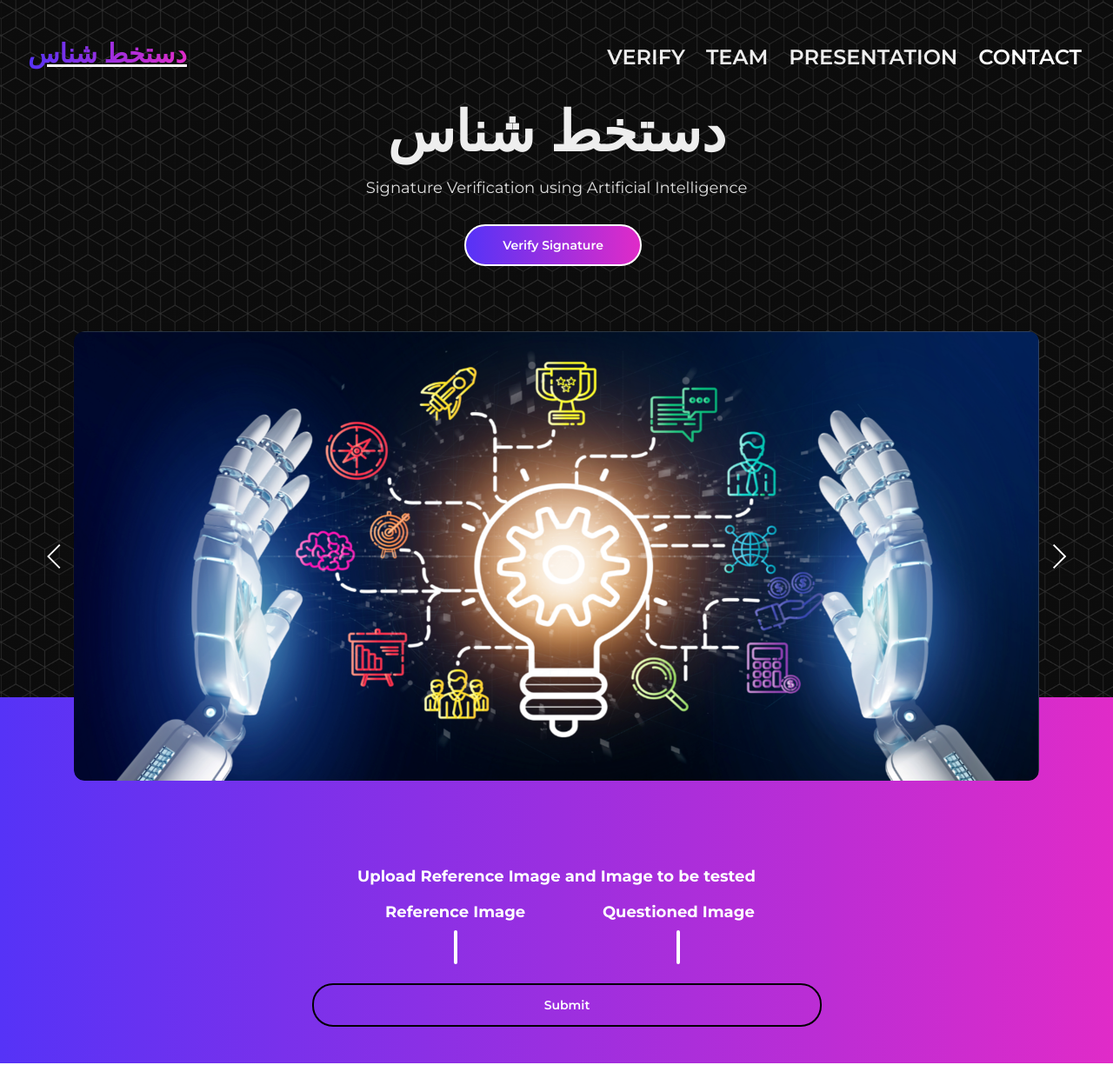
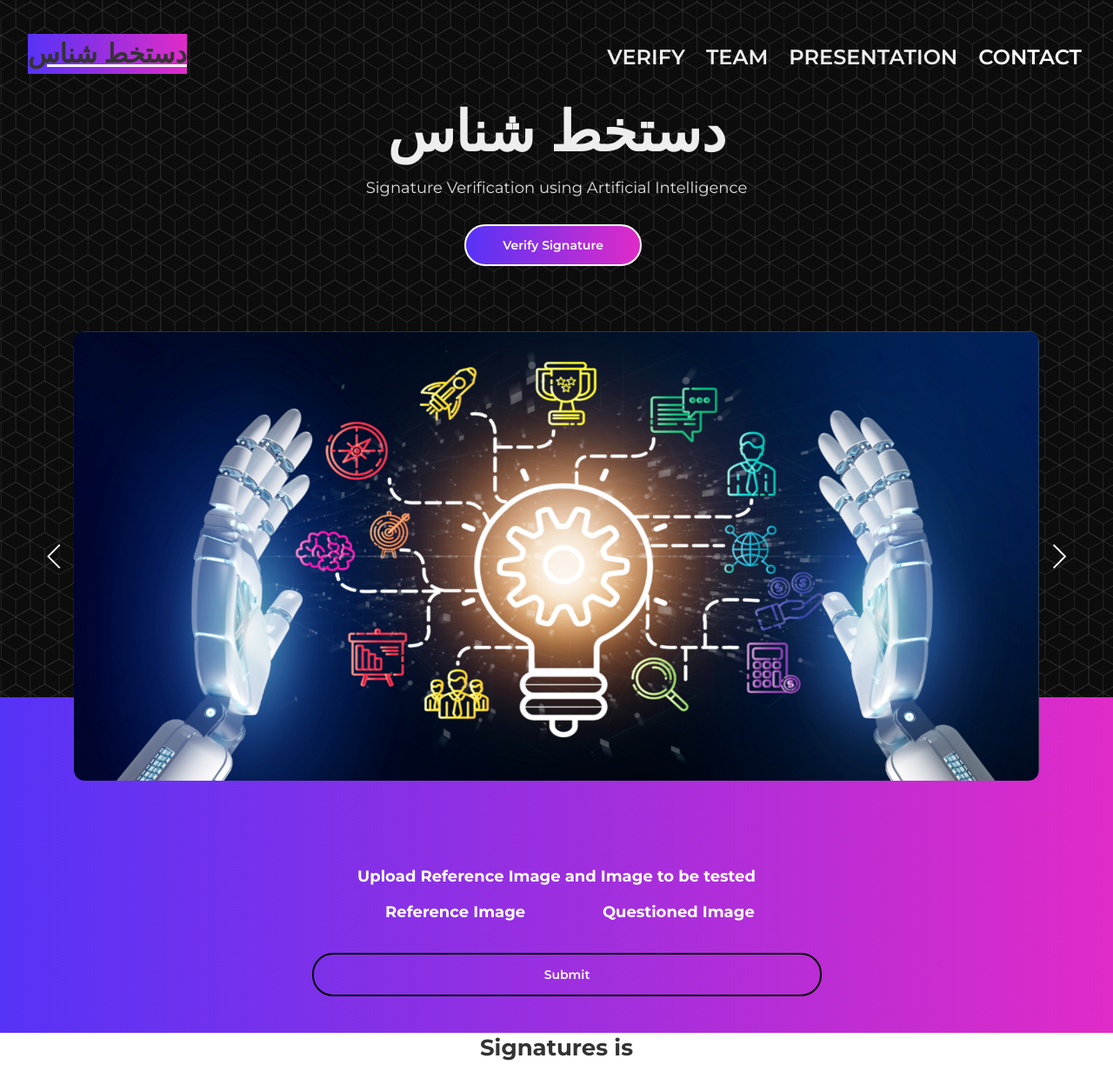
Before and after one commit to talhaanwarch/SignatureVerification, a Django app: template sub_app/templates/home.html in a window 1280 px wide. Shown: the top 1225 px of the page at 87% size. Run offline with Django 3.2, Linux system fonts and the light colour scheme; the template is opened without the code that fills it, so the values that code supplies are empty; some libraries are stand-ins or nearby versions.

Commit message:
frontend

```diff
--- a/sub_app/static/css/styles.css
+++ b/sub_app/static/css/styles.css
@@ -248,27 +248,26 @@
 	color: #000;
 } */
 
-.file {
+.file input {
 	color: transparent;
 	width: 100%;
 }
 
-.file  {
+.file input {
 	background-color: transparent;
 	border: 2px solid white;
 	border-radius: 4px;
 	color: white;
 	cursor: pointer;
 	font-size: 12px;
-	font-weight: bold;
 	outline: none;
-	padding: 10px 0px;
+	padding: 1px 0px;
 	text-transform: uppercase;
 	transition: all 1s ease;
 	width: 100%;
 }
 
-.file:hover {
+.file input {
 	background: #fff;
 	border: 2px solid black;
 	color: #000;
@@ -686,10 +685,10 @@
 
   /* Use the text as a mask for the background. */
   /* This will show the gradient as a text color rather than element bg. */
-  -webkit-background-clip: text;
+  /* -webkit-background-clip: text;
   -webkit-text-fill-color: transparent;
   -moz-background-clip: text;
-  -moz-text-fill-color: transparent;
+  -moz-text-fill-color: transparent; */
 }
 
 .custom-logo:hover {
@@ -704,10 +703,10 @@
 
   /* Use the text as a mask for the background. */
   /* This will show the gradient as a text color rather than element bg. */
-  -webkit-background-clip: text;
+  /* -webkit-background-clip: text;
   -webkit-text-fill-color: transparent;
   -moz-background-clip: text;
-  -moz-text-fill-color: transparent;
+  -moz-text-fill-color: transparent; */
 }
 
 
@@ -1906,6 +1905,10 @@
 		color: #992fe0;
 	}
 
+	.nav-link.active{
+		color: #222;
+	}
+
 	.navbar-custom .dropdown-menu {
 		padding-top: 1rem;
 		padding-bottom: 1rem;
```
